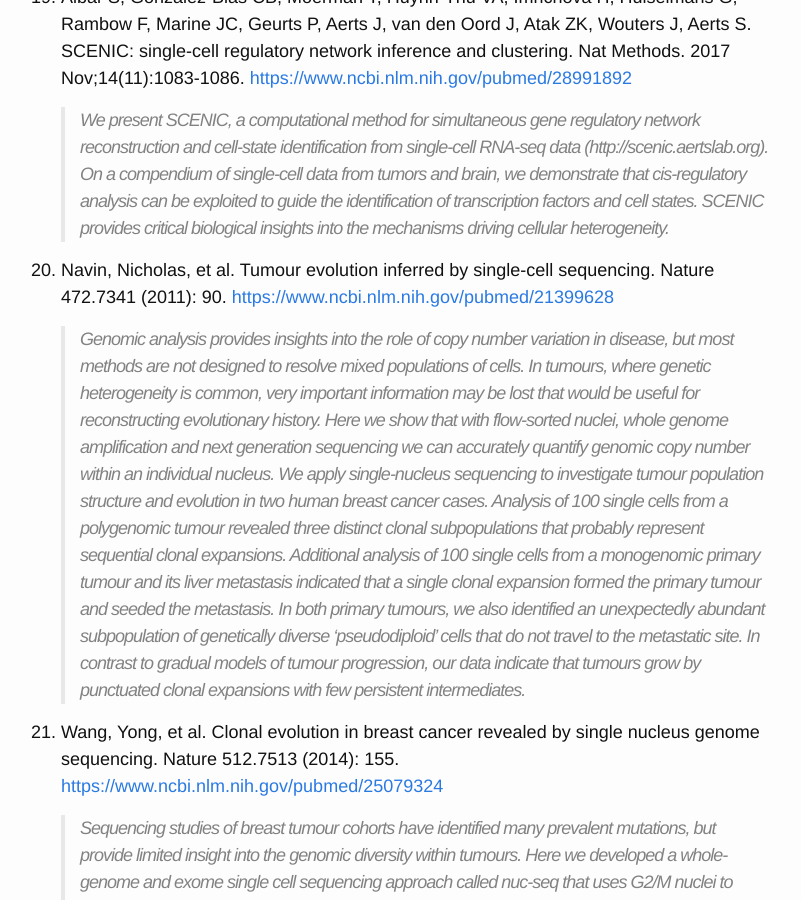
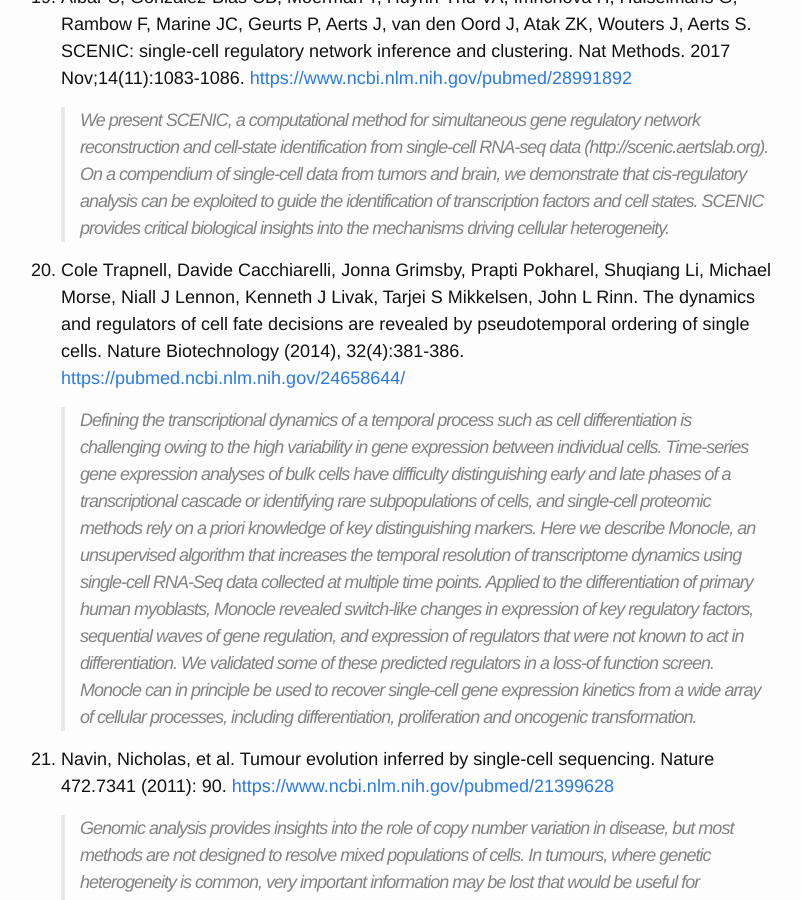
Before and after one commit to dcmb-courses/bioinf602-603-fall2020, a Jekyll site: the page built from Single_Cell.md, in a window 1280 px wide and 900 px high, scrolled down 7743 px. Shown: the whole window, without its empty margins (239-1040 px from the left). Built offline with Jekyll 4.4.1, drawn with Linux system fonts in a browser that asks for light colours.

Commit message:
Update Single_Cell.md

```diff
--- a/Single_Cell.md
+++ b/Single_Cell.md
@@ -83,6 +83,10 @@ permalink: /Single_Cell/
 
    >We present SCENIC, a computational method for simultaneous gene regulatory network reconstruction and cell-state identification from single-cell RNA-seq data (http://scenic.aertslab.org). On a compendium of single-cell data from tumors and brain, we demonstrate that cis-regulatory analysis can be exploited to guide the identification of transcription factors and cell states. SCENIC provides critical biological insights into the mechanisms driving cellular heterogeneity.
 
+1. Cole Trapnell, Davide Cacchiarelli, Jonna Grimsby, Prapti Pokharel, Shuqiang Li, Michael Morse, Niall J Lennon, Kenneth J Livak, Tarjei S Mikkelsen, John L Rinn. The dynamics and regulators of cell fate decisions are revealed by pseudotemporal ordering of single cells. Nature Biotechnology (2014), 32(4):381-386. [https://pubmed.ncbi.nlm.nih.gov/24658644/](https://pubmed.ncbi.nlm.nih.gov/24658644/)
+
+   >Defining the transcriptional dynamics of a temporal process such as cell differentiation is challenging owing to the high variability in gene expression between individual cells. Time-series gene expression analyses of bulk cells have difficulty distinguishing early and late phases of a transcriptional cascade or identifying rare subpopulations of cells, and single-cell proteomic methods rely on a priori knowledge of key distinguishing markers. Here we describe Monocle, an unsupervised algorithm that increases the temporal resolution of transcriptome dynamics using single-cell RNA-Seq data collected at multiple time points. Applied to the differentiation of primary human myoblasts, Monocle revealed switch-like changes in expression of key regulatory factors, sequential waves of gene regulation, and expression of regulators that were not known to act in differentiation. We validated some of these predicted regulators in a loss-of function screen. Monocle can in principle be used to recover single-cell gene expression kinetics from a wide array of cellular processes, including differentiation, proliferation and oncogenic transformation.
+
 1. Navin, Nicholas, et al. Tumour evolution inferred by single-cell sequencing. Nature 472.7341 (2011): 90. [https://www.ncbi.nlm.nih.gov/pubmed/21399628](https://www.ncbi.nlm.nih.gov/pubmed/21399628)
 
    >Genomic analysis provides insights into the role of copy number variation in disease, but most methods are not designed to resolve mixed populations of cells. In tumours, where genetic heterogeneity is common, very important information may be lost that would be useful for reconstructing evolutionary history. Here we show that with flow-sorted nuclei, whole genome amplification and next generation sequencing we can accurately quantify genomic copy number within an individual nucleus. We apply single-nucleus sequencing to investigate tumour population structure and evolution in two human breast cancer cases. Analysis of 100 single cells from a polygenomic tumour revealed three distinct clonal subpopulations that probably represent sequential clonal expansions. Additional analysis of 100 single cells from a monogenomic primary tumour and its liver metastasis indicated that a single clonal expansion formed the primary tumour and seeded the metastasis. In both primary tumours, we also identified an unexpectedly abundant subpopulation of genetically diverse 'pseudodiploid' cells that do not travel to the metastatic site. In contrast to gradual models of tumour progression, our data indicate that tumours grow by punctuated clonal expansions with few persistent intermediates.
```
